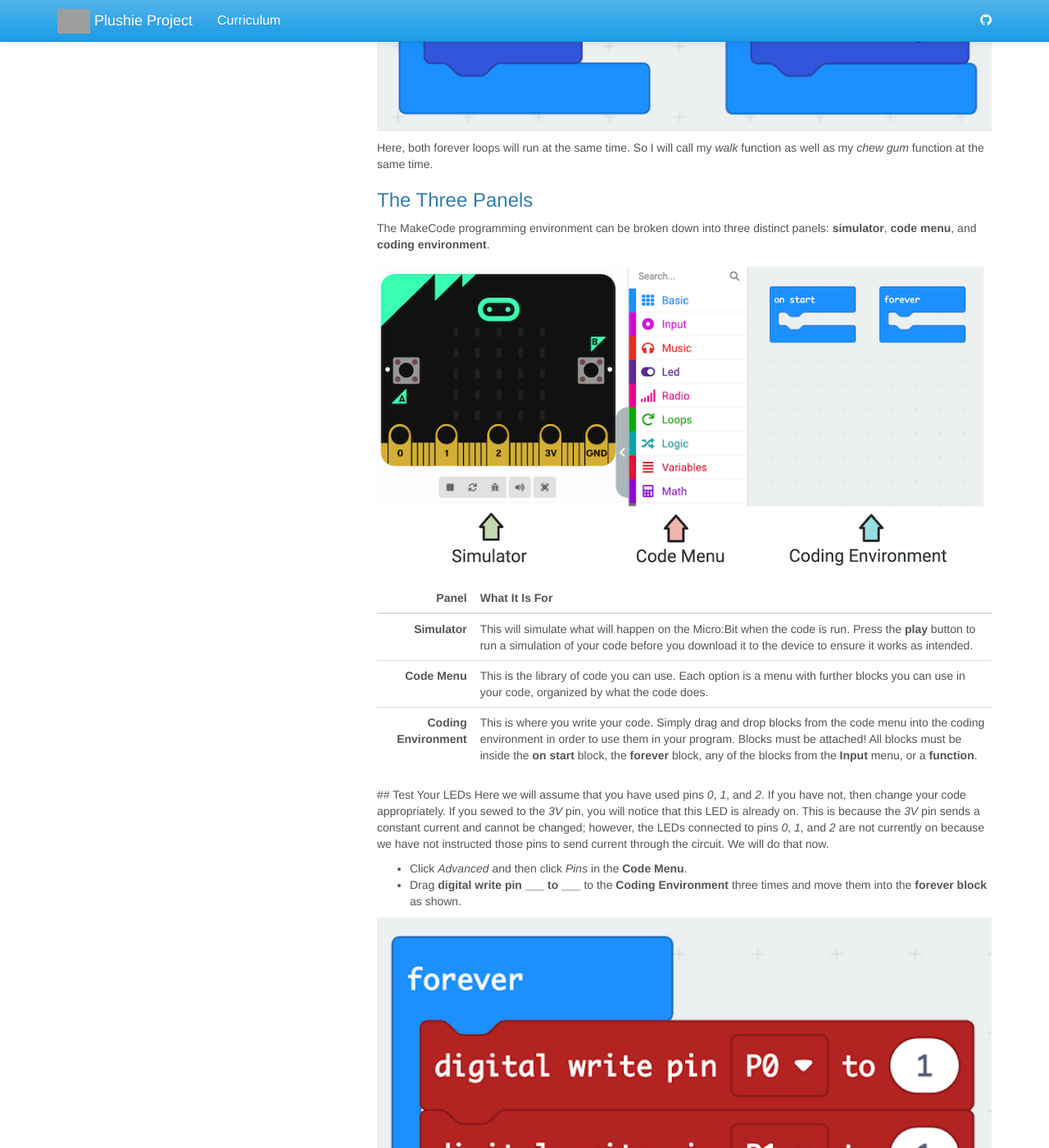
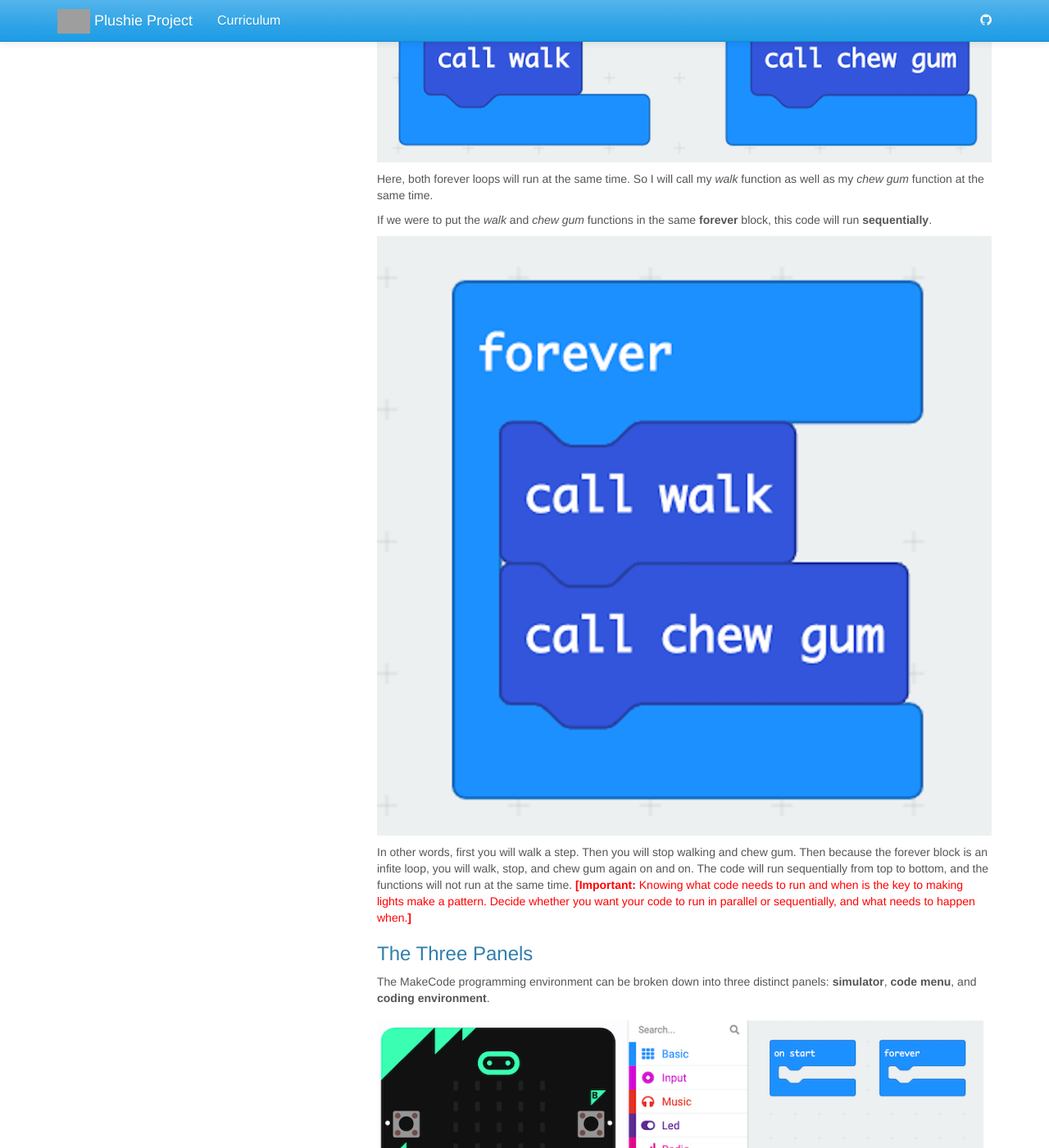
Before and after one commit to jake-chipps/plushie, a Jekyll site: the page built from _docs/lessons/2-1.md, in a window 1280 px wide and 1400 px high, scrolled down 831 px. Shown: the whole window at 82% size. Built offline with Jekyll 4.4.1, drawn with Linux system fonts in a browser that asks for light colours; some of the changed text lies outside the part shown; grey boxes are pictures that could not be loaded.

Commit message:
Add content.

```diff
--- a/_docs/lessons/2-1.md
+++ b/_docs/lessons/2-1.md
@@ -21,11 +21,19 @@ You will notice that in the program, you have already been given two blocks: **o
 **on start** | all code in this block will run when the Micro:Bit first turns on. This is where we initialize everything before anything happens.
 **forever** | all code in this block will loop forever. This is where we write the bulk of our code.
 
+### Parallel vs Sequential Code
+
 While we generally only have one **on start** block, we can have as many **forever** blocks as we want. When we run multiple **forever** blocks, the code will run **in parallel**, meaning that the codes in the two blocks will happen simultaneously. For example, if I want to both walk and chew gum at the same time, I could write:
 
 ![example of parallel programming](../images/parallel.png)
 
 Here, both forever loops will run at the same time. So I will call my *walk* function as well as my *chew gum* function at the same time.
+
+If we were to put the *walk* and *chew gum* functions in the same **forever** block, this code will run **sequentially**.
+
+![sequential code](../images/sequential-code.png)
+
+In other words, first you will walk a step. Then you will stop walking and chew gum. Then because the forever block is an infite loop, you will walk, stop, and chew gum again on and on. The code will run sequentially from top to bottom, and the functions will not run at the same time. <span class="important">Knowing what code needs to run and when is the key to making lights make a pattern. Decide whether you want your code to run in parallel or sequentially, and what needs to happen when.</span>
 
 ### The Three Panels
 The MakeCode programming environment can be broken down into three distinct panels: **simulator**, **code menu**, and **coding environment**.
```
Also changed, not shown: _docs/images/sequential-code.png (added).
